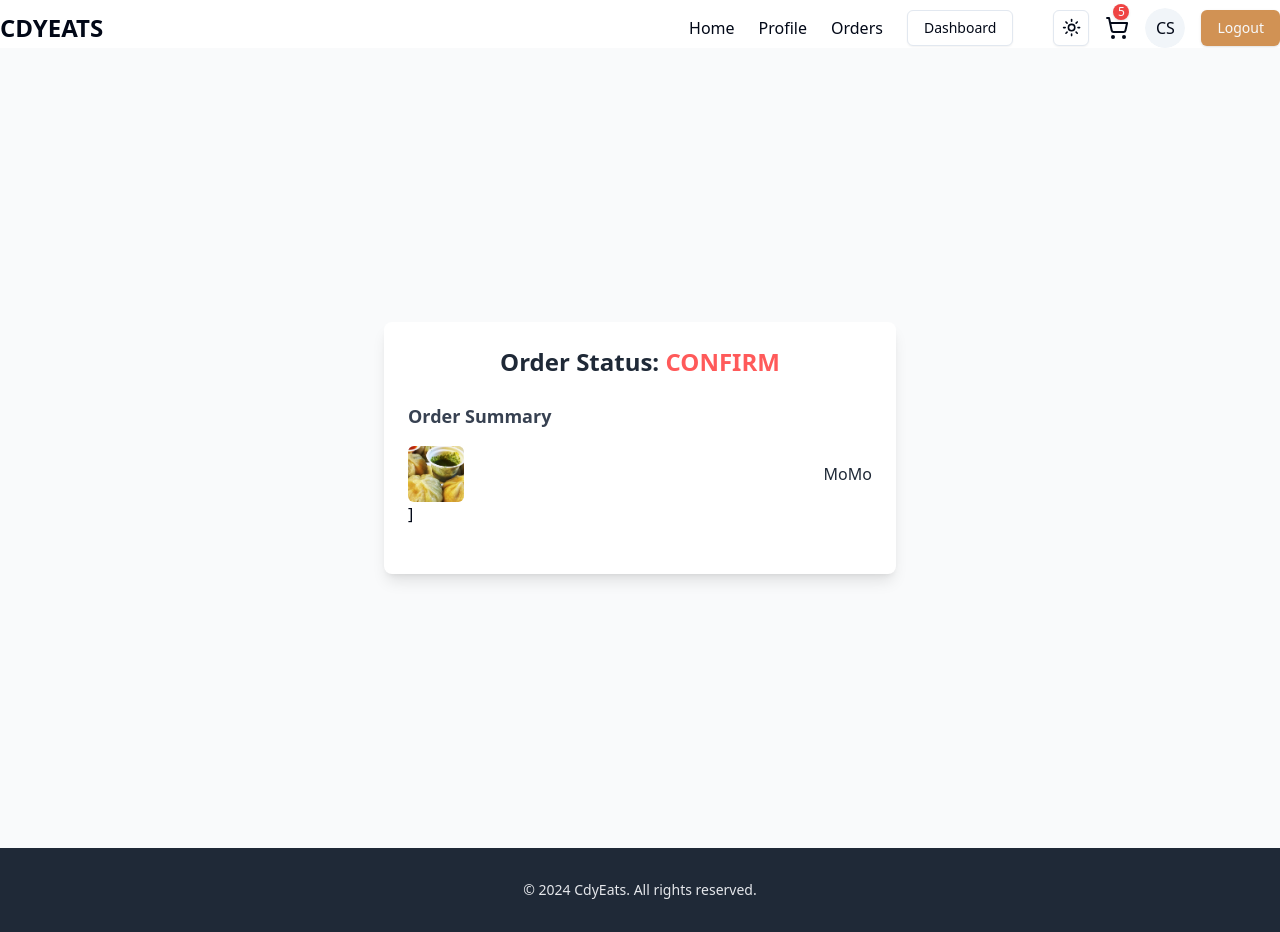
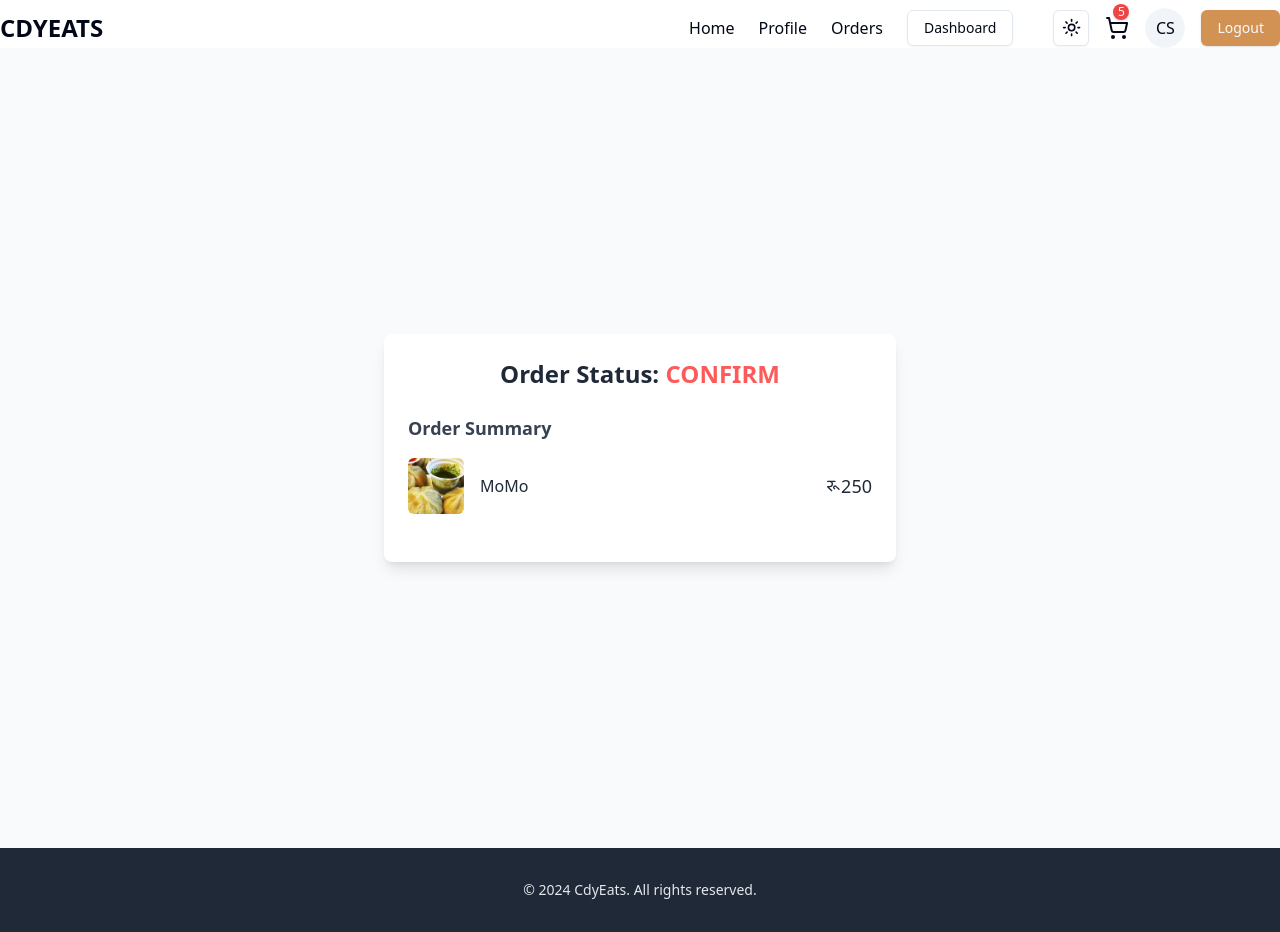
Before and after one commit to salamchy/cdyeats, a React (Vite) app: page /order/status in a window 1280 px wide. Built offline with nearby package versions, Linux system fonts and the light colour scheme.

Commit message:
description in orders

```diff
--- a/src/components/Success.tsx
+++ b/src/components/Success.tsx
@@ -1,3 +1,4 @@
+import { TbCurrencyRupeeNepalese } from "react-icons/tb";
 import MOMO from "@/assets/momo.jpg";
 
 const Success = () => {
@@ -26,16 +27,20 @@ const Success = () => {
             Order Summary
           </h2>
           {/* Ordered Displayed Here */}
-          <div className="mb4">
+          <div className="mb-4">
             <div className="flex justify-between items-center">
+              <div className="flex items-center">
                 <img src={MOMO} className="w-14 h-14 rounded-md object-cover" />
                 <h3 className="ml-4 text-gray-800 dark:text-gray-200 font-medium">
                   MoMo
                 </h3>
               </div>
-            ]
               <div className="text-right">
-              <div className="text-gray-800 dark:text-gray-200 flex items-center"></div>
+                <div className="text-gray-800 dark:text-gray-200 flex items-center">
+                  <TbCurrencyRupeeNepalese />
+                  <span className="text-lg font-medium">250</span>
+                </div>
+              </div>
             </div>
           </div>
         </div>
```
Lines whose indentation alone changed are shown as unchanged.
